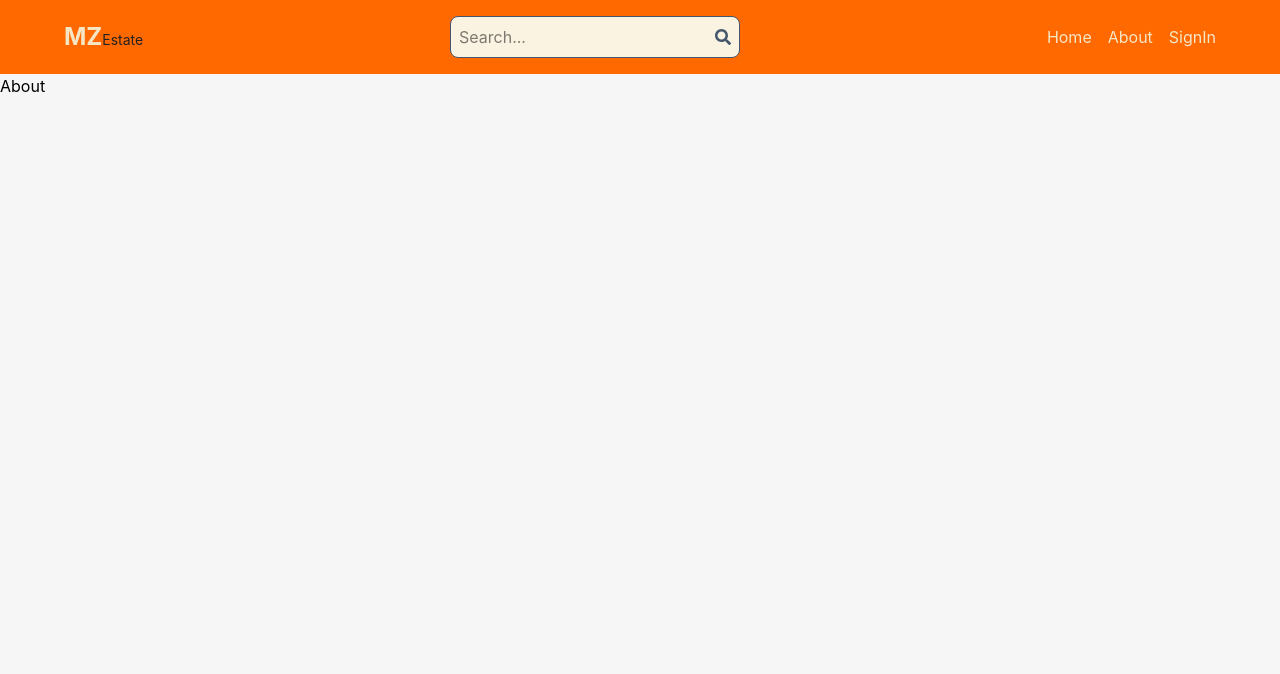
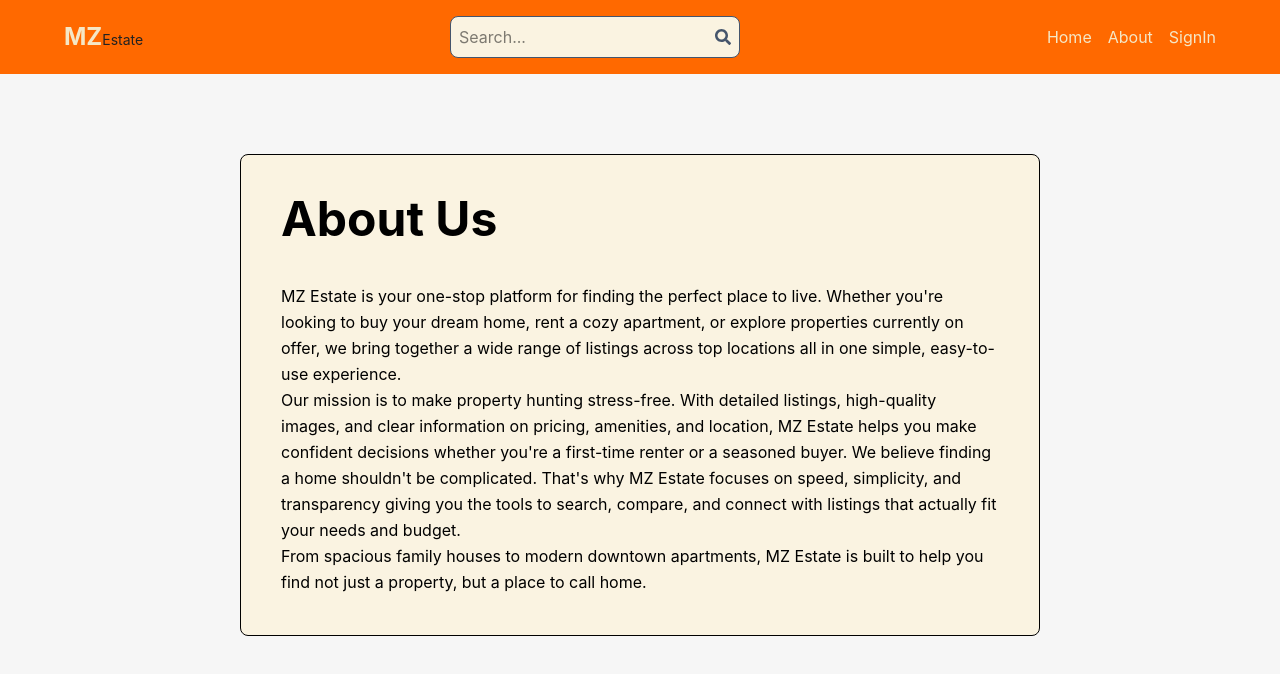
Before and after one commit to MyshaZeshan/mern-estate-website, a React (Vite) app in the folder client/: page /About in a window 1280 px wide. Shown: the top 674 px of the page. Built offline with nearby package versions, Linux system fonts and the light colour scheme; no server answers.

Commit message:
About page completed

```diff
--- a/client/index.html
+++ b/client/index.html
@@ -2,9 +2,9 @@
 <html lang="en">
   <head>
     <meta charset="UTF-8" />
-    <link rel="icon" type="image/svg+xml" href="/favicon.svg" />
+    <link rel="icon" type="image/svg+xml" />
     <meta name="viewport" content="width=device-width, initial-scale=1.0" />
-    <title>client</title>
+    <title>MZ Estate</title>
   </head>
   <body>
     <div id="root"></div>
--- a/client/src/Pages/About.jsx
+++ b/client/src/Pages/About.jsx
@@ -2,7 +2,18 @@ import React from 'react'
 
 const About = () => {
   return (
-    <div>About</div>
+    <div className='mx-60 my-20 bg-[rgb(250,243,225)] p-10 border rounded-lg'>
+      <h1 className='md:text-5xl font-bold  '>About Us</h1>
+      <p className='mt-10 leading-relaxed'>
+        MZ Estate is your one-stop platform for finding the perfect place to live. Whether you're looking to buy your dream home, rent a cozy apartment, or explore properties currently on offer, we bring together a wide range of listings across top locations all in one simple, easy-to-use experience.
+        <br/>
+        Our mission is to make property hunting stress-free. With detailed listings, high-quality images, and clear information on pricing, amenities, and location, MZ Estate helps you make confident decisions whether you're a first-time renter or a seasoned buyer.
+
+        We believe finding a home shouldn't be complicated. That's why MZ Estate focuses on speed, simplicity, and transparency giving you the tools to search, compare, and connect with listings that actually fit your needs and budget.
+        <br/>
+        From spacious family houses to modern downtown apartments, MZ Estate is built to help you find not just a property, but a place to call home.
+      </p>
+    </div>
   )
 }
 
```
